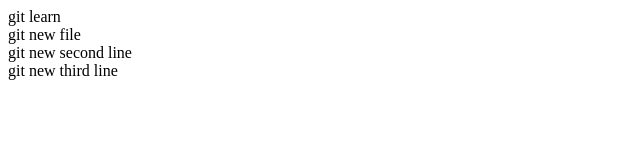
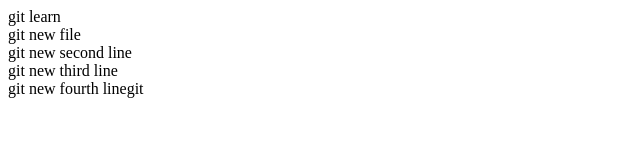
Before and after one commit to abc90377/test1, a plain HTML site: page index.html in a window 1280 px wide. Shown: the whole page, without its empty margins (0-640 px from the left). Drawn offline with Linux system fonts and the light colour scheme.

Commit message:
第四次更改

```diff
--- a/index.html
+++ b/index.html
@@ -10,6 +10,7 @@
     git new file<br>
     git new second line<br>
     git new third line<br>
+    git new fourth linegit
 
 </body>
 </html>
```
